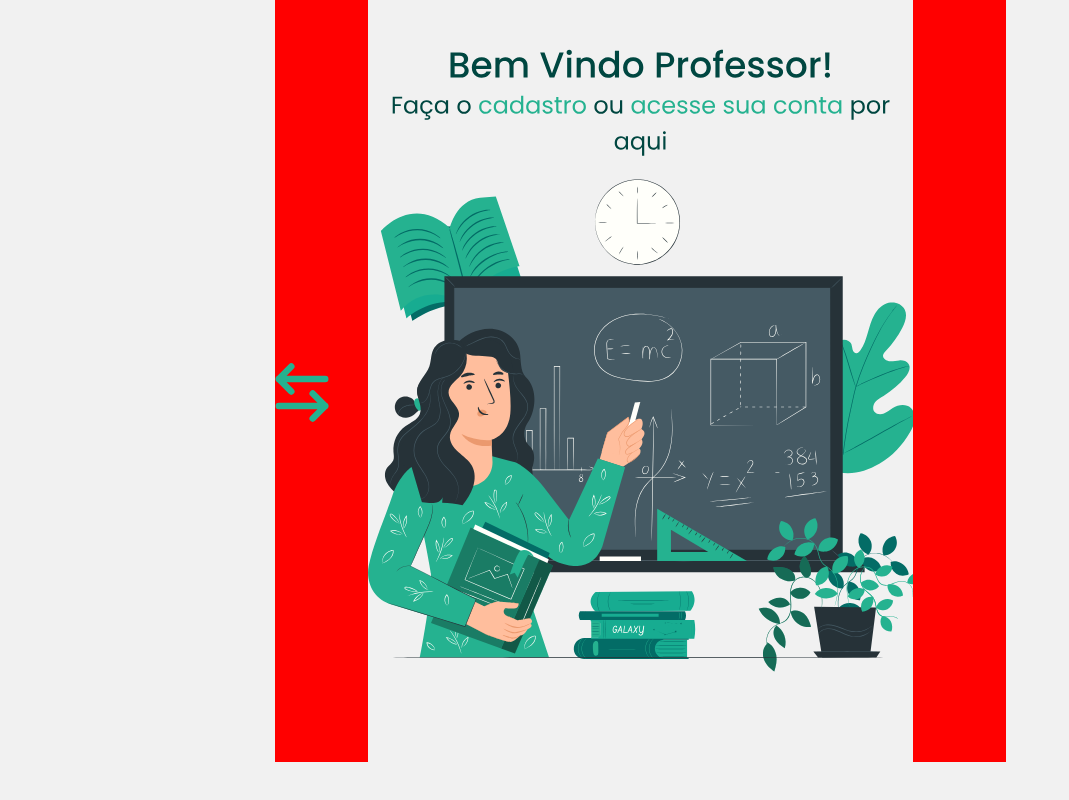
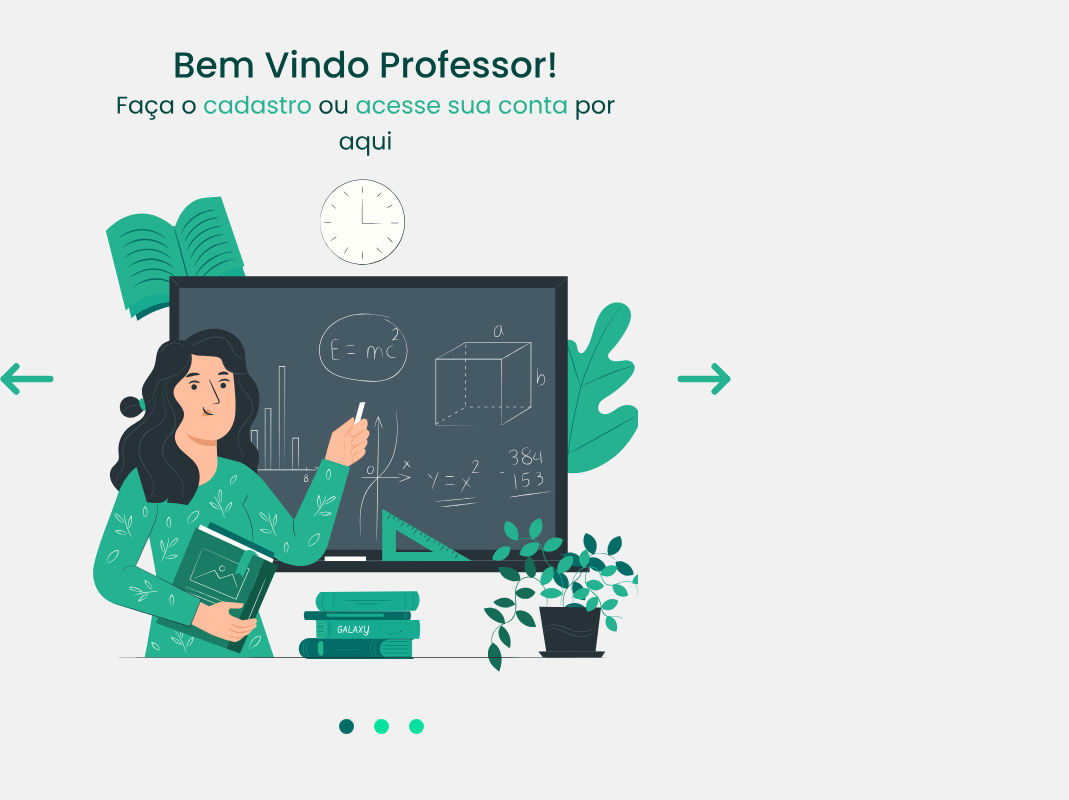
Before and after one commit to Mangoo-Organization/Mangoo-Front, a Next.js app: page / in a window 1280 px wide. Shown: the whole page, without its empty margins (0-1069 px from the left). Built offline with nearby package versions, Linux system fonts and the light colour scheme.

Commit message:
complete carousel

```diff
--- a/src/app/components/CarouselTeacher/carouselteacher.css
+++ b/src/app/components/CarouselTeacher/carouselteacher.css
@@ -1,11 +1,11 @@
 /* Container principal do carrossel */
 .carousel-container {
+  display: flex;
+  flex-direction: line;
   position: relative;
+  align-items: center;
   width: 731px;
   height: 762px;
-  margin: auto;
-  overflow: hidden;
-  background-color: red;
 }
 
 /* Container das imagens do carrossel */
@@ -31,42 +31,38 @@
   opacity: 1;
 }
 
-/* Controles de navegação (radio buttons) */
-.carousel-controls {
-  text-align: center;
-  margin-top: 10px;
-}
-
-/* Estilo dos radio buttons */
-.carousel-controls input[type="radio"] {
-  appearance: none;
-  border-radius: 50%;
-  width: 10px;
-  height: 10px;
-  background-color: #ccc;
-  cursor: pointer;
-  margin: 0 5px;
-}
-
-/* Estilo do radio button selecionado */
-.carousel-controls input[type="radio"]:checked {
-  background-color: #000;
-}
-
 /* Botões de navegação (avançar e voltar) */
 .arrow_carousel_left{
   position: absolute;
-  top: 50%;
-  transform: translateY(-50%);
-  border: none;
   cursor: pointer;
-  z-index: 1;
 }
 
 .arrow_carousel_right{
   position: absolute;
-  top: 50%;
-  border: none;
+  left: 92.6%;
   cursor: pointer;
-  z-index: 1;
 }
+
+/* Estilização da label dos botões */
+.radio-label {
+  position: absolute;
+  margin-top: 95%;
+  left: 45%;
+  align-items: center;
+  cursor: pointer;
+  align-items: center;
+}
+
+.radio-label input[type="radio"] {
+  appearance: none; /* Esconde o botão de rádio padrão */
+  width: 15px;
+  height: 15px;
+  background-color: var(--aquamarine);
+  border-radius: 50%;
+  cursor: pointer;
+  margin: 10px;
+}
+
+.radio-label input[type="radio"]:checked {
+  background-color: var(--caribbean-current);
+}
--- a/src/app/components/CarouselTeacher/carouselteacher.tsx
+++ b/src/app/components/CarouselTeacher/carouselteacher.tsx
@@ -62,7 +62,7 @@ const CarouselTeacher: React.FC = () => {
       />
       </div>
 
-      <div className="carousel-controls">
+      <div className="radio-label">
         {/* Radio buttons para navegação entre as imagens */}
         {images.map((_, index) => (
           <input
@@ -74,6 +74,7 @@ const CarouselTeacher: React.FC = () => {
           />
         ))}
       </div>
+
     </div>
   );
 };
```
